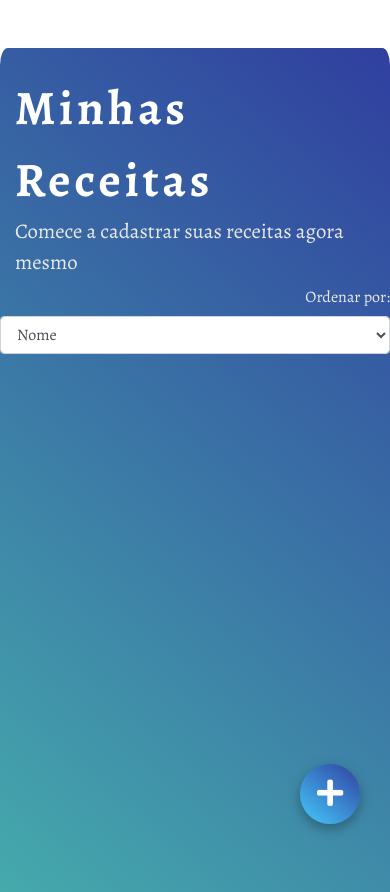
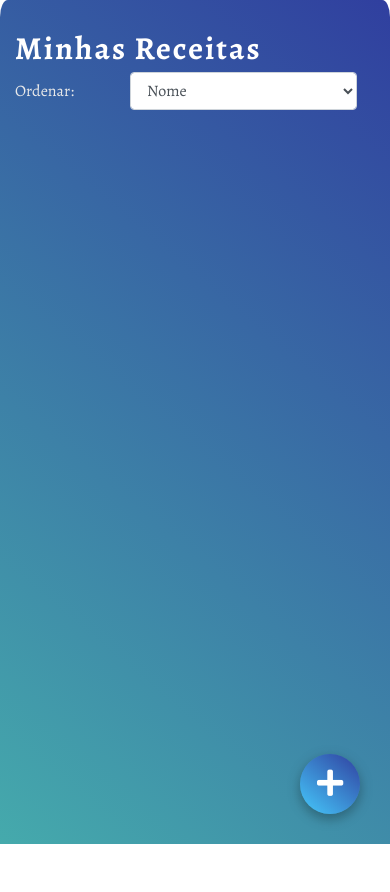
Before and after one commit to renan-sugiyama/receitas, a website: page public/index.html in a window 390 px wide. After the commit the page ends 844 px from the top, so only its background shows below. Drawn offline with nearby package versions, Linux system fonts and the light colour scheme.

Commit message:
ajustes para mobile closes #13

```diff
--- a/public/index.html
+++ b/public/index.html
@@ -16,7 +16,7 @@
   <body>
     <div class="container h-100">
       <header>
-        <div class="row mt-5 py-4">
+        <div class="row mt-md-5 py-4">
           <div class="col-md-8">
             <div id="titulo">
               Minhas Receitas
@@ -26,9 +26,9 @@
             </div>
           </div>
           <div class="col-md-4">
-            <div class="form-group row mb-0 justify-content-around">
-              <label for="inputEmail3" class="col-md-4 col-form-label justify-content-end d-flex pr-0">Ordenar por:</label>
-              <select id="ordenarReceitas" class="form-control col-md-7">
+            <div class="form-group row mb-0 justify-content-md-around">
+              <label for="inputEmail3" class="col-4 col-form-label justify-content-md-end d-flex pr-0">Ordenar:</label>
+              <select id="ordenarReceitas" class="form-control col-7">
                 <option value="nome" selected>Nome</option>
                 <option value="criacao">Último criado</option>
                 <option value="update">Última modificação</option>
--- a/public/styles/styles.css
+++ b/public/styles/styles.css
@@ -88,3 +88,25 @@ label {
 .validade-form {
     font-size: .8rem;
 }
+
+/* media query */
+
+/* Medium devices (768px and down) */
+@media (max-width: 768px) {
+    #titulo {
+        font-size: 2rem;
+        letter-spacing: 2px;
+    }
+
+    .titulo__descricao {
+        display: none;
+    }
+
+    .btn-home, .btn-add {
+        bottom: 30px;
+    }
+
+    .msg-padrao {
+        font-size: 1rem;
+    }
+ }
--- a/src/views.js
+++ b/src/views.js
@@ -95,13 +95,13 @@ const renderIngredientes = (ingredientes) => {
         ingredientes.forEach(ingrediente => {
 
             ingredienteHtml +=
-            `<div class="col-md-9">
+            `<div class="col-7 col-md-9">
                 <input type="checkbox" name="checkbox" id="ingrediente#${ingrediente.id}" ${ingrediente.tenho === true ? 'checked' : ''} autocomplete="off">
                 <span>${ingrediente.quantidade} - </span>
                 <span>${ingrediente.nome}</span>
                 <hr>
             </div>
-            <div class="col-md-3">
+            <div class="col-3">
                 <span id="${ingrediente.id}" data-toggle="modal" data-target="#modalDelete"><i class="fas fa-trash-alt trash-edit"></i></span>
             </div>`
         });
```
Also changed, not shown: public/edit.html (+1 -1 lines).
